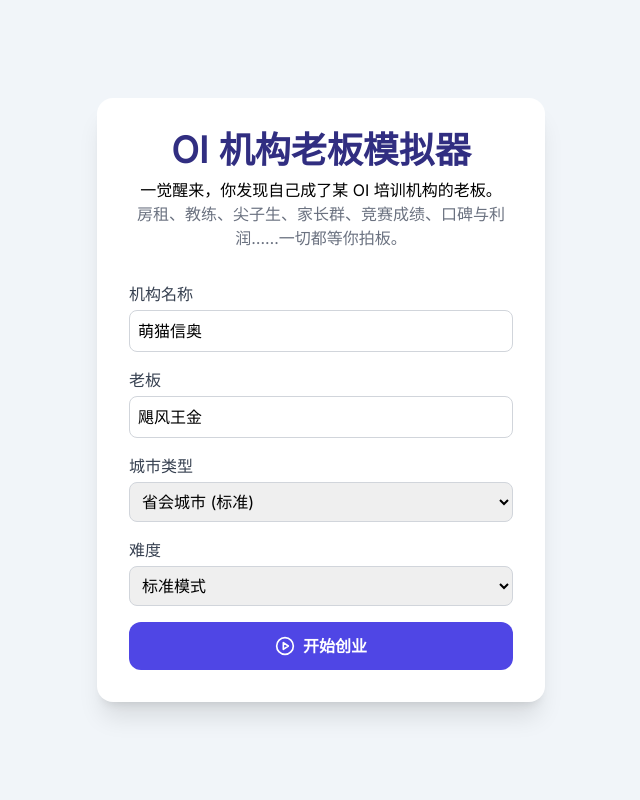
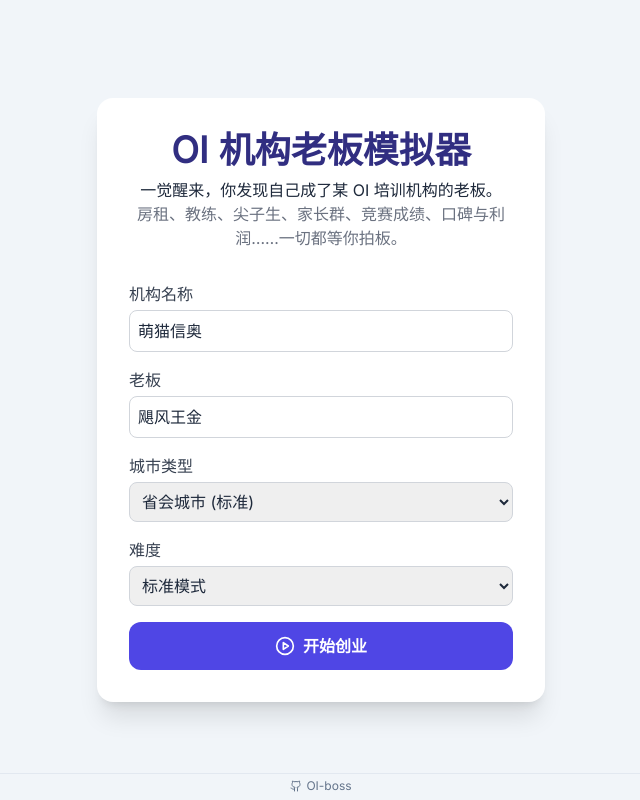
Before and after one commit to Lyricus233/OIboss, a React (Vite) app: page / in a window 1280 px wide. Shown: the whole page, without its empty margins (319-959 px from the left). Built offline with nearby package versions, Linux system fonts and the light colour scheme.

Commit message:
ui: add footer

```diff
--- a/src/App.tsx
+++ b/src/App.tsx
@@ -1,5 +1,6 @@
 
 import React, { useState } from 'react';
+import { Github } from 'lucide-react';
 import Modal from './components/EventModal';
 import NotificationContainer from './components/NotificationContainer';
 import Header from './components/Header';
@@ -31,6 +32,20 @@ const App: React.FC = () => {
 
   const [showRecruitModal, setShowRecruitModal] = useState(false);
 
+  const Footer = () => (
+    <footer className="py-1 text-center text-slate-500 text-xs bg-slate-100 border-t border-slate-200 z-[60] relative shrink-0">
+      <a
+        href="https://github.com/Lyricus233/OIboss"
+        target="_blank"
+        className="inline-flex items-center gap-1 hover:text-slate-600 transition-colors"
+      >
+        <Github size={12} />
+        <span>OI-boss</span>
+      </a>
+    </footer>
+  );
+
+  const renderContent = () => {
     if (gameState.status === 'SETUP') {
       return (
         <SetupScreen
@@ -51,7 +66,7 @@ const App: React.FC = () => {
     }
 
     return (
-    <div className="h-screen bg-slate-100 overflow-hidden flex flex-col font-sans text-slate-800">
+      <>
         <Header gameState={gameState} />
 
         <NotificationContainer notifications={gameState.notifications || []} onRemove={removeNotification} />
@@ -97,6 +112,16 @@ const App: React.FC = () => {
             onClose={() => setGameState(prev => ({ ...prev, status: 'PLAYING', modalContent: null }))}
           />
         )}
+      </>
+    );
+  };
+
+  return (
+    <div className="h-screen bg-slate-100 overflow-hidden flex flex-col font-sans text-slate-800">
+      <div className="flex-1 overflow-hidden flex flex-col relative">
+        {renderContent()}
+      </div>
+      <Footer />
     </div>
   );
 };
```
Lines whose indentation alone changed are shown as unchanged.
